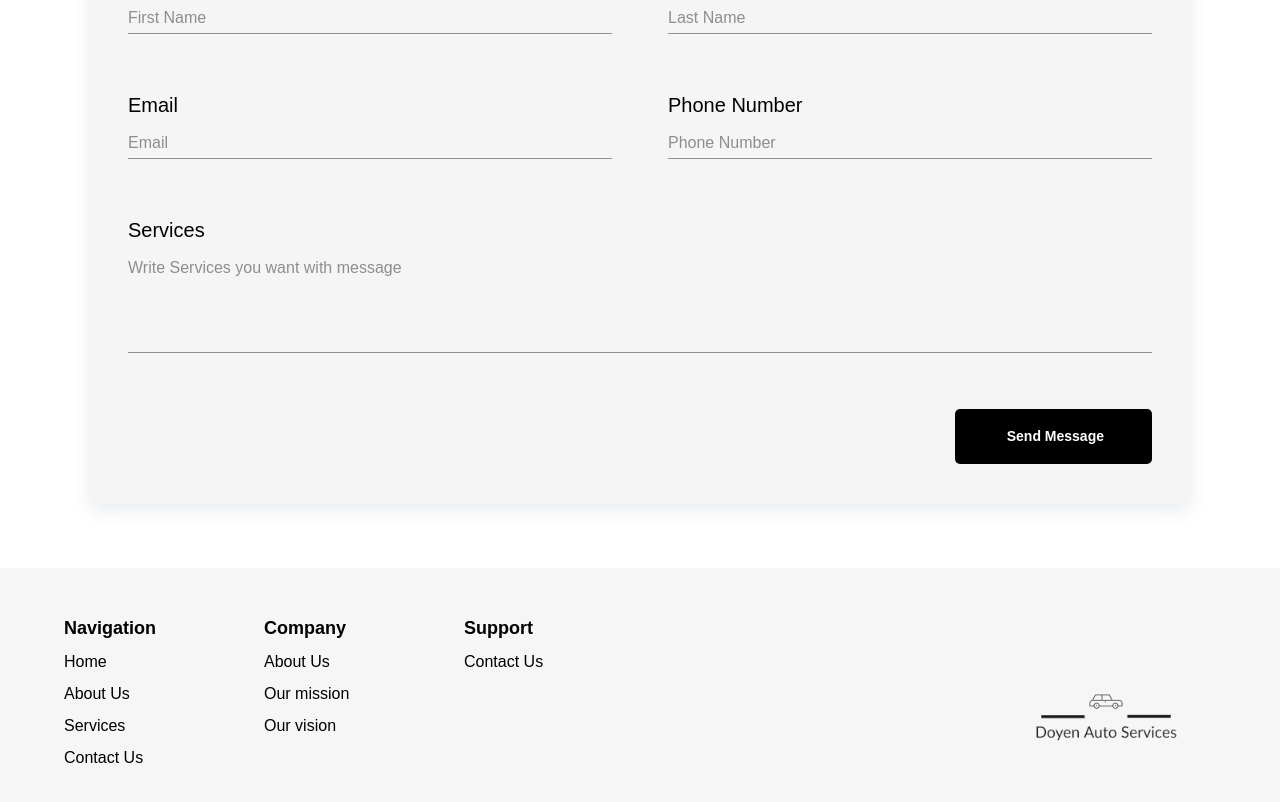
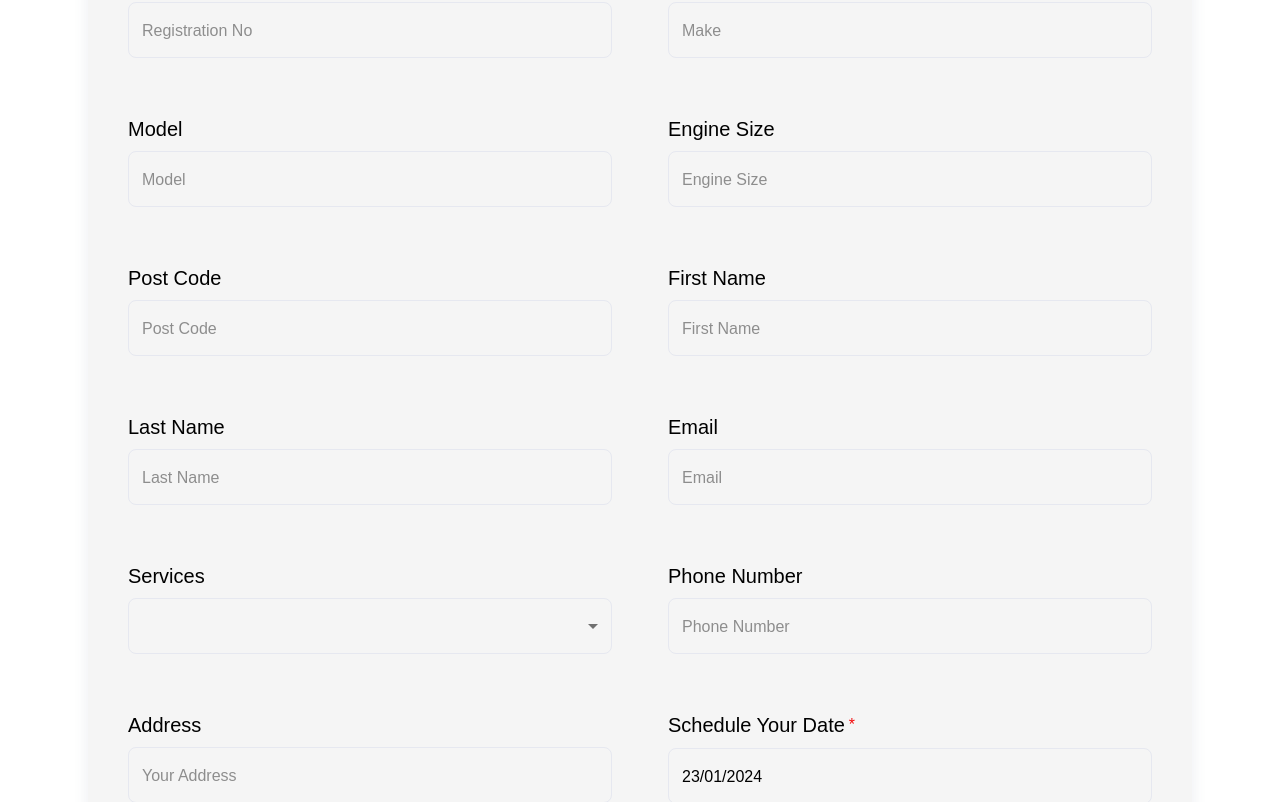
Before and after one commit to AbdulMoizKhan/doyen-autos, a Next.js app: page /quote in a window 1280 px wide. Shown: the part 380-1182 px from the top of the page. Built offline with nearby package versions, Linux system fonts and the light colour scheme.

Commit message:
Quote page is WIP

```diff
--- a/views/quote/index.tsx
+++ b/views/quote/index.tsx
@@ -1,28 +1,12 @@
 import { useState } from "react";
-import {
-  Box,
-  FormHelperText,
-  Grid,
-  Typography,
-  FormControl,
-  SxProps,
-  RadioGroup,
-  FormControlLabel,
-  Radio,
-  Container,
-  Button,
-} from "@mui/material";
+import { Box, Grid, Typography, SxProps, Container } from "@mui/material";
 import { useFormik } from "formik";
 import { validationSchema } from "./schema";
 import TextField from "../../components/text-field";
 import DefaultButton from "../../components/default-button";
-
-const checkboxitems = [
-  { label: "General Enquiry" },
-  { label: "Trails" },
-  { label: "Complaints" },
-  { label: "Feedback" },
-];
+import DatePicker from "../../components/date-picker";
+import MultipleSelect from "../../components/select-box";
+import { serviceOptions } from "../../utils/helpers";
 
 const imageStyle: SxProps = {
   display: { md: "block", xs: "none" },
@@ -47,10 +31,16 @@ const btnWrapper: SxProps = {
 };
 
 const initialValues = {
+  registrationNo: "",
+  make: "",
+  model: "",
+  engineSize: "",
+  postCode: "",
   firstname: "",
   lastName: "",
   email: "",
   phoneNo: "",
+  address: "",
   subject: "",
   message: "",
 };
@@ -64,6 +54,10 @@ const QuotePage = () => {
       console.log(values);
     },
   });
+
+  const handleSelectionChange = (selectedValues: string[]) => {
+    console.log("Selected Values:", selectedValues);
+  };
 
   return (
     <Box sx={{ pt: "95px" }}>
@@ -87,7 +81,57 @@ const QuotePage = () => {
                 <Grid container spacing={{ xs: 3, sm: 5, md: 7 }}>
                   <Grid item xs={12} sm={6}>
                     <TextField
-                      variant="standard"
+                      variant="outlined"
+                      placeholder="Registration No"
+                      label="Registration No"
+                      type="text"
+                      name="registrationNo"
+                      formik={formik}
+                    />
+                  </Grid>
+                  <Grid item xs={12} sm={6}>
+                    <TextField
+                      variant="outlined"
+                      placeholder="Make"
+                      label="Make"
+                      type="text"
+                      name="make"
+                      formik={formik}
+                    />
+                  </Grid>
+                  <Grid item xs={12} sm={6}>
+                    <TextField
+                      variant="outlined"
+                      placeholder="Model"
+                      label="Model"
+                      type="text"
+                      name="model"
+                      formik={formik}
+                    />
+                  </Grid>
+                  <Grid item xs={12} sm={6}>
+                    <TextField
+                      variant="outlined"
+                      placeholder="Engine Size"
+                      label="Engine Size"
+                      type="text"
+                      name="engineSize"
+                      formik={formik}
+                    />
+                  </Grid>
+                  <Grid item xs={12} sm={6}>
+                    <TextField
+                      variant="outlined"
+                      placeholder="Post Code"
+                      label="Post Code"
+                      type="text"
+                      name="postCode"
+                      formik={formik}
+                    />
+                  </Grid>
+                  <Grid item xs={12} sm={6}>
+                    <TextField
+                      variant="outlined"
                       placeholder="First Name"
                       label="First Name"
                       type="text"
@@ -97,7 +141,7 @@ const QuotePage = () => {
                   </Grid>
                   <Grid item xs={12} sm={6}>
                     <TextField
-                      variant="standard"
+                      variant="outlined"
                       placeholder="Last Name"
                       label="Last Name"
                       type="text"
@@ -107,7 +151,7 @@ const QuotePage = () => {
                   </Grid>
                   <Grid item xs={12} sm={6}>
                     <TextField
-                      variant="standard"
+                      variant="outlined"
                       placeholder="Email"
                       label="Email"
                       type="email"
@@ -116,8 +160,25 @@ const QuotePage = () => {
                     />
                   </Grid>
                   <Grid item xs={12} sm={6}>
+                    <Box
+                      sx={{
+                        display: "flex",
+                        justifyContent: "center",
+                        flexDirection: "column",
+                      }}
+                    >
+                      <Typography fontSize={20} fontWeight={500} gutterBottom>
+                        Services
+                      </Typography>
+                      <MultipleSelect
+                        options={serviceOptions}
+                        onChange={handleSelectionChange}
+                      />
+                    </Box>
+                  </Grid>
+                  <Grid item xs={12} sm={6}>
                     <TextField
-                      variant="standard"
+                      variant="outlined"
                       placeholder="Phone Number"
                       label="Phone Number"
                       type="text"
@@ -125,12 +186,31 @@ const QuotePage = () => {
                       formik={formik}
                     />
                   </Grid>
+                  <Grid item xs={12} sm={6}>
+                    <TextField
+                      variant="outlined"
+                      placeholder="Your Address"
+                      label="Address"
+                      type="text"
+                      name="address"
+                      formik={formik}
+                    />
+                  </Grid>
+                  <Grid item xs={12} sm={6}>
+                    <DatePicker
+                      label="Schedule Your Date"
+                      required
+                      onChangeValue={(value) => {
+                        console.log(value);
+                      }}
+                    />
+                  </Grid>
 
                   <Grid item xs={12}>
                     <TextField
-                      variant="standard"
-                      placeholder="Write Services you want with message"
-                      label="Services"
+                      variant="outlined"
+                      placeholder="Write your message...."
+                      label="Message"
                       multiline
                       maxRows={4}
                       rows={4}
@@ -145,7 +225,7 @@ const QuotePage = () => {
                       type="submit"
                       isLoading={isLoading}
                     >
-                      Send Message
+                      Get Quote
                     </DefaultButton>
                   </Grid>
                 </Grid>
```
